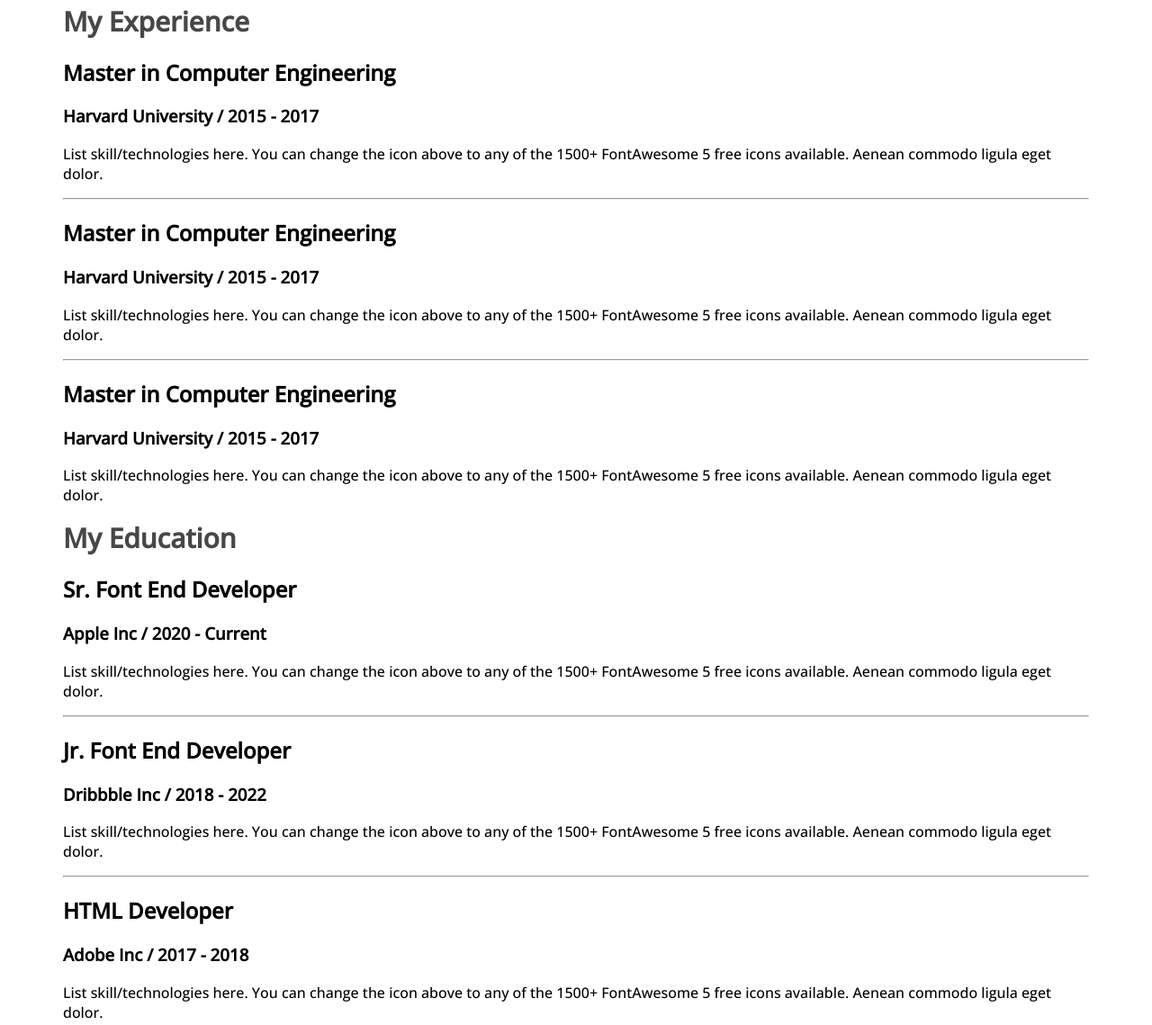
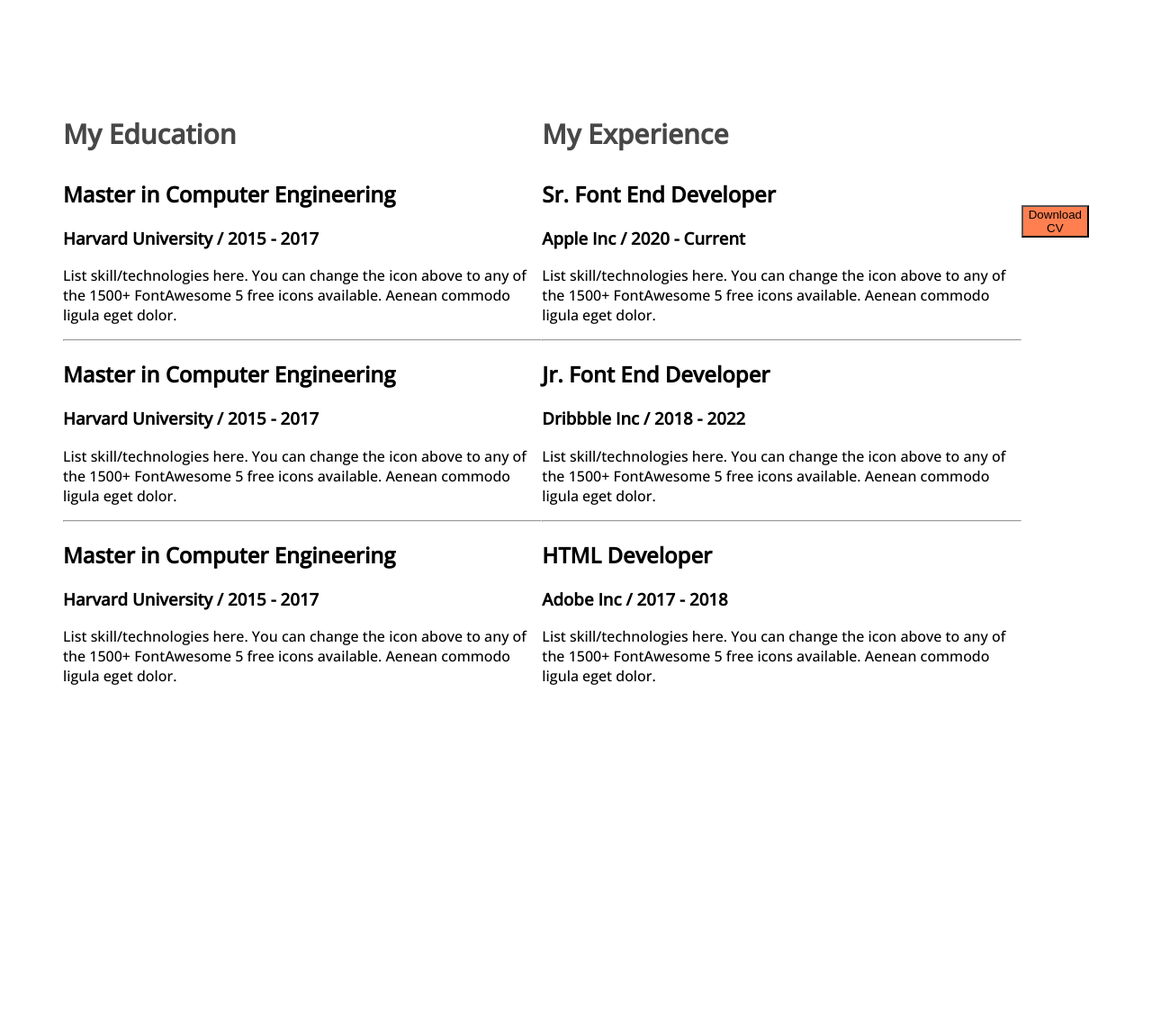
Before and after one commit to Sowravq/webdevoloper-project, a plain HTML site: page index.html in a window 1280 px wide. Shown: the part 2284-3423 px from the top of the page at 90% size. After the commit the page ends 3070 px from the top, so only its background shows below. Drawn offline with nearby package versions, Linux system fonts and the light colour scheme.

Commit message:
section added

```diff
--- a/body/style.css
+++ b/body/style.css
@@ -99,10 +99,11 @@ font-weight: 700;
  main{
     max-width: 1140px;
     margin: 0 auto;
+ }
     main section{
         margin-top: 130px;
     }
- }
+
  .about-info-container{
     display: flex;
     justify-content: space-around;
@@ -129,7 +130,17 @@ font-weight: 700;
      .resume-colum{
         color:   #474747;
         font-size: 30px;
-         font-weight: 700;
-         display: flex;
+         font-weight:700;
+
 
      }
+     .resume-container{
+      /* display: flex; */
+      flex-direction: column;
+     }
+     .resume-section{
+      display: flex;
+     }
+     .clr{
+      background-color: coral;
+     }
--- a/index.html
+++ b/index.html
@@ -82,47 +82,57 @@
                 </div>
             </div>
         </section>
-        <section>
         <h3 class="joy5">A summary of My Resume</h3>
-            <div class="resume-colum">My Experience</div>
-        </div>
-        <div class="resume-item">
-            <h2 class="resume-item-title">Master in Computer Engineering</h2>
-            <h3 class="resume-item-inst">Harvard University / 2015 - 2017</h3>
-            <p class="resume-item-desciption">List skill/technologies here. You can change the icon above
+        <section class="resume-section">
+
+            <div class="resume-container">
+             <h3 class="resume-colum">My Education</h3>
+             <div class="resume-itm">
+             <h2 class="resume-item">Master in Computer Engineering</h2>
+             <h3 class="resume-ins">Harvard University / 2015 - 2017</h3>
+             <p class="resume-dis">List skill/technologies here. You can change the icon above
                 to any of the 1500+ FontAwesome 5 free icons available. Aenean commodo ligula eget dolor.</p>
             </div><hr>
-        <div class="resume-item">
-            <h2 class="resume-item-title">Master in Computer Engineering</h2>
-            <h3 class="resume-item-inst">Harvard University / 2015 - 2017</h3>
-            <p class="resume-item-desciption">List skill/technologies here. You can change the icon above
+            <div class="resume-itm">
+                <h2 class="resume-item">Master in Computer Engineering</h2>
+                <h3 class="resume-ins">Harvard University / 2015 - 2017</h3>
+                <p class="resume-dis">List skill/technologies here. You can change the icon above
+                   to any of the 1500+ FontAwesome 5 free icons available. Aenean commodo ligula eget dolor.</p>
+               </div> <hr>
+               <div class="resume-itm">
+                <h2 class="resume-item">Master in Computer Engineering</h2>
+                <h3 class="resume-ins">Harvard University / 2015 - 2017</h3>
+                <p class="resume-dis">List skill/technologies here. You can change the icon above
+                   to any of the 1500+ FontAwesome 5 free icons available. Aenean commodo ligula eget dolor.</p>
+               </div>
+            </div>
+
+            <div class="resume-container">
+              <h3 class="resume-colum ">My Experience</h3>
+              <div class="resume-itm">
+                <h2 class="resume-item">Sr. Font End Developer</h2>
+                <h3 class="resume-ins">Apple Inc / 2020 - Current</h3>
+                <p class="resume-dis">List skill/technologies here. You can change the icon above
                     to any of the 1500+ FontAwesome 5 free icons available. Aenean commodo ligula eget dolor.</p>
               </div><hr>
-        <div class="resume-item">
-            <h2 class="resume-item-title">Master in Computer Engineering</h2>
-            <h3 class="resume-item-inst">Harvard University / 2015 - 2017</h3>
-            <p class="resume-item-desciption">List skill/technologies here. You can change the icon above
+              <div class="resume-itm">
+                <h2 class="resume-item">Jr. Font End Developer</h2>
+                <h3 class="resume-ins">Dribbble Inc / 2018 - 2022</h3>
+                <p class="resume-dis">List skill/technologies here. You can change the icon above
+                    to any of the 1500+ FontAwesome 5 free icons available. Aenean commodo ligula eget dolor.</p>
+              </div><hr>
+              <div class="resume-itm">
+                <h2 class="resume-item">HTML Developer</h2>
+                <h3 class="resume-ins">Adobe Inc / 2017 - 2018</h3>
+                <p class="resume-dis">List skill/technologies here. You can change the icon above
                     to any of the 1500+ FontAwesome 5 free icons available. Aenean commodo ligula eget dolor.</p>
               </div>
-                <div class="resume-colum">My Education</div>
-                <div class="resume-item">
-                     <h2 class="resume-item-title">Sr. Font End Developer</h2>
-                     <h3 class="resume-item-inst">Apple Inc / 2020 - Current</h3>
-                     <p class="resume-item-desciption">List skill/technologies here. You can change the icon above
-                        to any of the 1500+ FontAwesome 5 free icons available. Aenean commodo ligula eget dolor.</p>
-                </div><hr>
-                <div class="resume-item">
-                    <h2 class="resume-item-title">Jr. Font End Developer</h2>
-                    <h3 class="resume-item-inst">Dribbble Inc / 2018 - 2022</h3>
-                    <p class="resume-item-desciption">List skill/technologies here. You can change the icon above
-                        to any of the 1500+ FontAwesome 5 free icons available. Aenean commodo ligula eget dolor.</p>
-               </div><hr>
-               <div class="resume-item">
-                <h2 class="resume-item-title">HTML Developer</h2>
-                <h3 class="resume-item-inst">Adobe Inc / 2017 - 2018</h3>
-                <p class="resume-item-desciption">List skill/technologies here. You can change the icon above
-                    to any of the 1500+ FontAwesome 5 free icons available. Aenean commodo ligula eget dolor.</p>
             </div>
+            <section>
+            <div class="button">
+                <button class="clr">Download CV</button>
+            </div></section>
+
         </section>
     </main>
     <footer>
```
Lines whose indentation alone changed are shown as unchanged.
